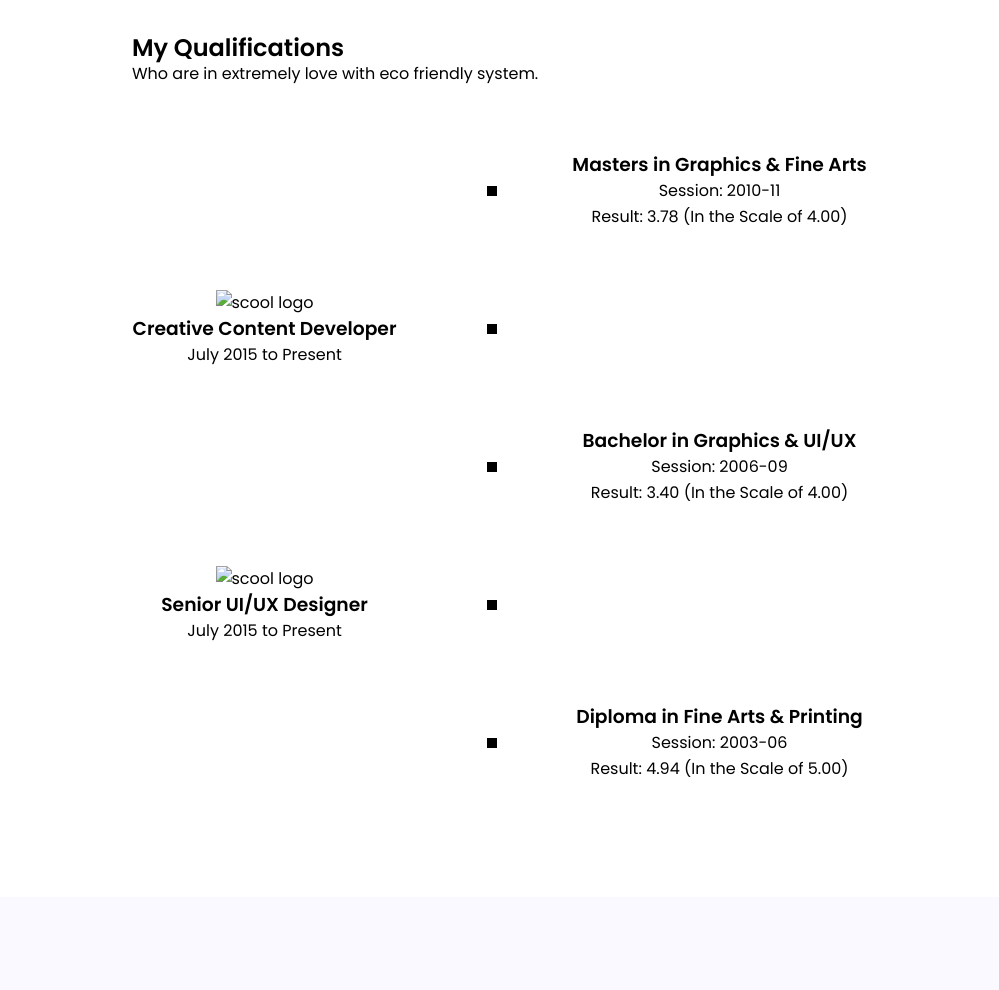
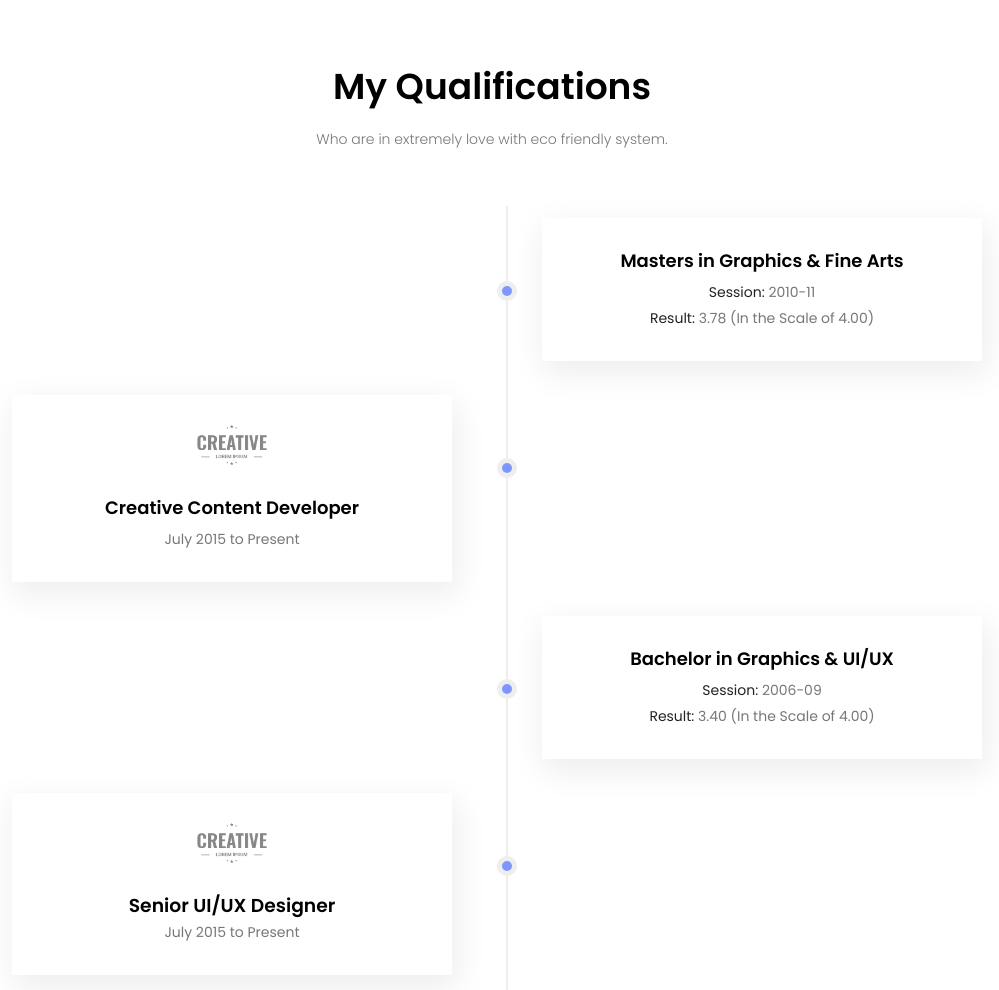
Before and after one commit to front-end-by-rimantas/35-grupe-portfolio-personal, a website: page pages/about/index.html in a window 1280 px wide. Shown: the part 1580-2570 px from the top of the page, without its empty margins (148-1147 px from the left). Drawn offline with Linux system fonts and the light colour scheme.

Commit message:
my qualifications styling variant

```diff
--- a/css/pages/about.css
+++ b/css/pages/about.css
@@ -71,35 +71,79 @@
 /* My Qualifications  */
 .qualifications-container {
   display: flex;
-  max-width: 500px;
   flex-direction: column;
 }
 .qualifications-row {
   display: flex;
-  margin-bottom: 10px;
-  align-items: center;
+  gap: 85px;
+  margin: 0 0 10px 10px;
+  text-align: center;
+  position: relative;
 }
 .qualification {
-  padding: 25px;
+  padding: 30px;
+  margin: 12px -40px;
+  width: 600px;
   text-align: center;
+  background-color: var(--secondary-color);
+  box-shadow: 3px 10px 30px 3px #eee;
 }
+.qualification p {
+  font-size: 14px;
+  color: #777;
+}
+.qualification span {
+  color: #222;
+}
+.qualification img {
+  width: 70px;
+  height: 40px;
+  filter: invert(60%);
+  margin-bottom: 30px;
+}
+.section-smaller {
+  margin-bottom: 5px;
+}
+.dot::before {
+  content: '';
+  position: absolute;
+  top: 75px;
+  background-color: var(--primary-color);
+  border: 5px solid #eee;
+  width: 10px;
+  height: 10px;
+  border-radius: 50%;
+  z-index: 2;
+}
+.dot {
+  position: relative;
+}
+.line {
+  position: absolute;
+  background-color: #eee;
+  width: 2px;
+  height: 950px;
+  left: 9px;
+  z-index: 1;
+}
+
 @media (min-width: 700px) {
   .qualification {
     width: calc(50% - 5px);
+    justify-content: space-between;
   }
   .qualifications-container {
     margin: 10px auto;
-    width: 80%;
+    width: 100%;
     max-width: 900px;
     min-width: 700px;
   }
   .qualifications-row {
     justify-content: flex-end;
-  }
+    }
   .qualifications-row:nth-child(even) {
     flex-direction: row-reverse;
   }
-}
 /* My Qualifications end  */
 
 /* Testimonials  */
--- a/pages/about/index.html
+++ b/pages/about/index.html
@@ -111,50 +111,53 @@
     <!-- Tools expertness end -->
 
     <!-- My Qualifications -->
-    <section class="container">
+    <section class="container qual">
       <div class="row">
         <div class="col-12 col-md-10 col-lg-8 ml-md-1 ml-lg-2">
-          <h2>My Qualifications</h2>
-          <p>Who are in extremely love with eco friendly system.</p>
+          <h2 class="section-title center">My Qualifications</h2>
+          <p class="section-description center">
+            Who are in extremely love with eco friendly system.
+          </p>
         </div>
       </div>
       <div class="qualifications-container">
         <div class="qualifications-row">
-          <div style="width: 10px; height: 10px; background-color: black"></div>
+          <div class="dot"><div class="line"></div></div>
+
           <div class="qualification">
-            <h3>Masters in Graphics & Fine Arts</h3>
+            <h3 class="section-smaller">Masters in Graphics & Fine Arts</h3>
             <p><span>Session:</span> 2010-11</p>
             <p><span>Result:</span> 3.78 (In the Scale of 4.00)</p>
           </div>
         </div>
         <div class="qualifications-row col-md-6">
-          <div style="width: 10px; height: 10px; background-color: black"></div>
+          <div class="dot"></div>
           <div class="qualification">
-            <img src="#" alt="scool logo" />
-            <h3>Creative Content Developer</h3>
+            <img src="../../img/sponsor-logo2.webp" alt="sponsor logo" />
+            <h3 class="section-smaller">Creative Content Developer</h3>
             <p>July 2015 to Present</p>
           </div>
         </div>
         <div class="qualifications-row col-md-6">
-          <div style="width: 10px; height: 10px; background-color: black"></div>
+          <div class="dot"></div>
           <div class="qualification">
-            <h3>Bachelor in Graphics & UI/UX</h3>
+            <h3 class="section-smaller">Bachelor in Graphics & UI/UX</h3>
             <p><span>Session:</span> 2006-09</p>
             <p><span>Result:</span> 3.40 (In the Scale of 4.00)</p>
           </div>
         </div>
         <div class="qualifications-row col-md-6">
-          <div style="width: 10px; height: 10px; background-color: black"></div>
+          <div class="dot"></div>
           <div class="qualification">
-            <img src="#" alt="scool logo" />
-            <h3>Senior UI/UX Designer</h3>
+            <img src="../../img/sponsor-logo2.webp" alt="sponsor logo" />
+            <h3 section-smaller>Senior UI/UX Designer</h3>
             <p>July 2015 to Present</p>
           </div>
         </div>
         <div class="qualifications-row col-md-6">
-          <div style="width: 10px; height: 10px; background-color: black"></div>
+          <div class="dot"></div>
           <div class="qualification">
-            <h3>Diploma in Fine Arts & Printing</h3>
+            <h3 class="section-smaller">Diploma in Fine Arts & Printing</h3>
             <p><span>Session:</span> 2003-06</p>
             <p><span>Result:</span> 4.94 (In the Scale of 5.00)</p>
           </div>
```
